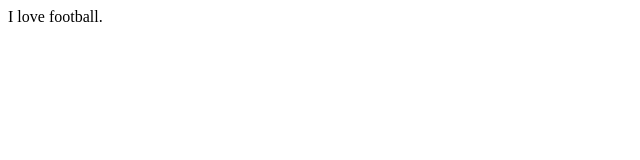
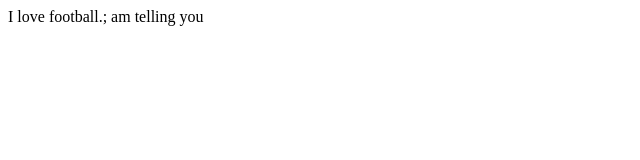
Before and after one commit to Kingobaino/git-learning, a plain HTML site: page index.html in a window 1280 px wide. Shown: the whole page, without its empty margins (0-640 px from the left). Drawn offline with Linux system fonts and the light colour scheme.

Commit message:
another commit

```diff
--- a/index.html
+++ b/index.html
@@ -4,6 +4,7 @@
 
 </head>
 <body>
-I love football.
+I love football.;
+am telling you
 </body>
 </html>
--- a/index.js
+++ b/index.js
@@ -1 +1,2 @@
 console.log('football is sweet.')
+console.log('football is sweet especially when you understand it.')
```
